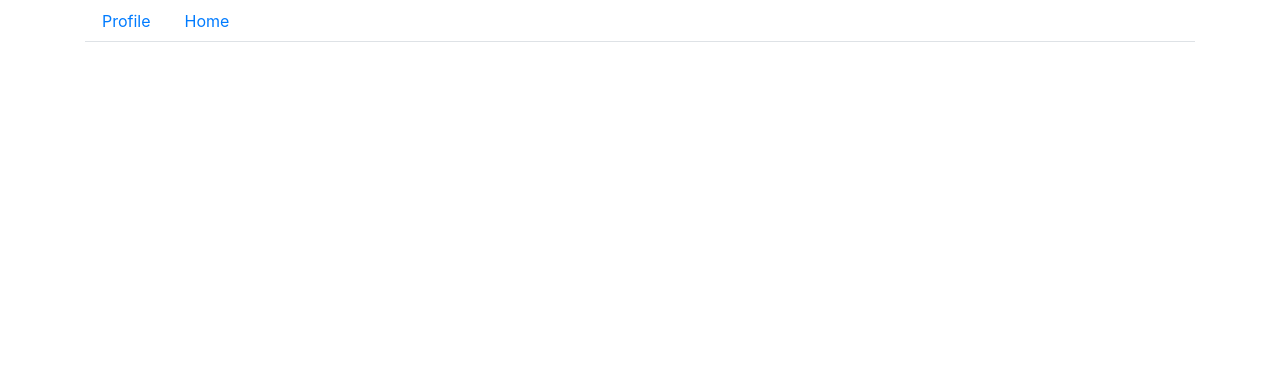
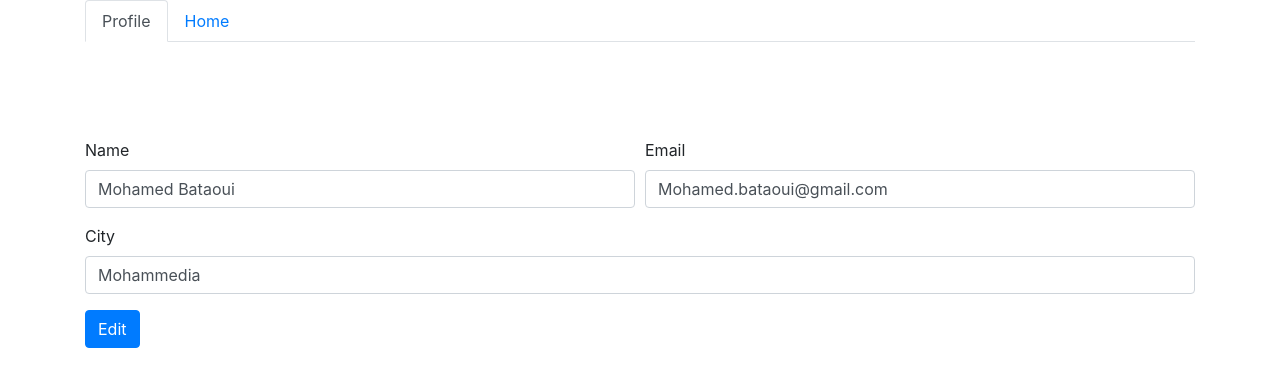
Before and after one commit to TM-Consulting/book-app, a React (Create React App) app: page /dashbord in a window 1280 px wide. Shown: the top 386 px of the page. Built offline with nearby package versions, Linux system fonts and the light colour scheme; no server answers.

Commit message:
add dashboard

```diff
--- a/src/components/Profile/index.tsx
+++ b/src/components/Profile/index.tsx
@@ -5,6 +5,7 @@ const index = ({
   name,
   email,
   city,
+  enable,
   handleChange,
   handleClick,
 }: ProfileFormProps) => {
@@ -14,12 +15,12 @@ const index = ({
         <Form.Row>
           <Form.Group as={Col} controlId="formGridEmail">
             <Form.Label>Name</Form.Label>
-            <Form.Control type="text" placeholder="name" value={name} onChange={handleChange} />
+            <Form.Control type="text" placeholder="name" value={name} onChange={handleChange} disabled={enable}/>
           </Form.Group>
 
           <Form.Group as={Col} controlId="formGridPassword">
             <Form.Label>Email</Form.Label>
-            <Form.Control type="Email" placeholder="Email" value={email} onChange={handleChange} />
+            <Form.Control type="Email" placeholder="Email" value={email} onChange={handleChange} disabled={enable} />
           </Form.Group>
         </Form.Row>
 
--- a/src/components/Profile/types.d.ts
+++ b/src/components/Profile/types.d.ts
@@ -2,6 +2,7 @@ interface ProfileFormProps {
   name: string;
   email: string;
   city:string;
+  enable?: boolean;
 
   handleClick: (e: any) => void;
   handleChange: (e: any) => void;
--- a/src/pages/Dashbord/index.tsx
+++ b/src/pages/Dashbord/index.tsx
@@ -7,7 +7,7 @@ const index = () => {
   return (
     <div className="container">
       <Tabs defaultActiveKey="profile" id="uncontrolled-tab-example">
-        <Tab eventKey="profiles" title="Profile">
+        <Tab eventKey="profile" title="Profile">
           <Profile name={"Mohamed Bataoui"} email={"Mohamed.bataoui@gmail.com"} city={"Mohammedia"} handleChange={() => { }} handleClick={() => { }} />
         </Tab>
         <Tab eventKey="home" title="Home">
```
